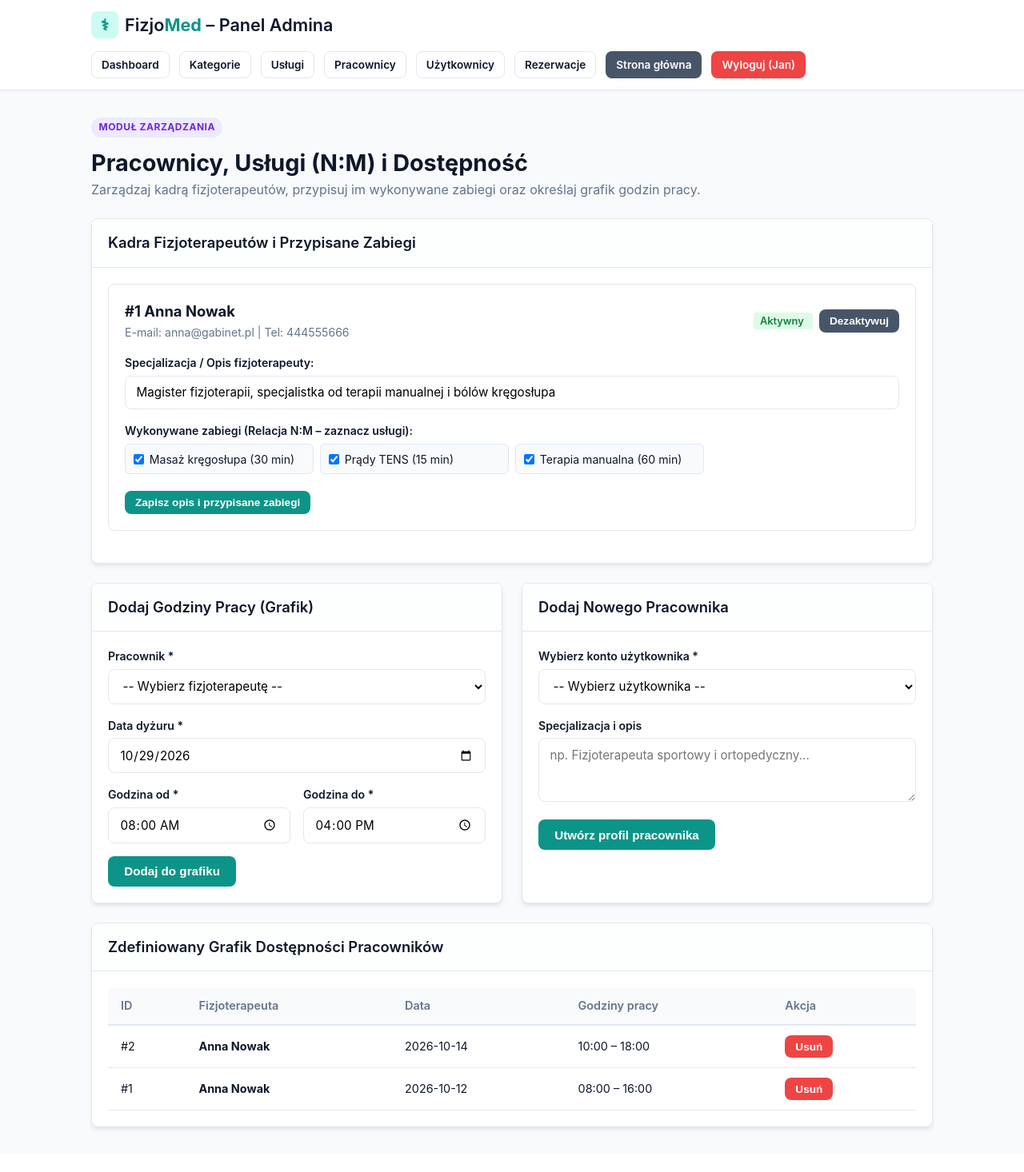
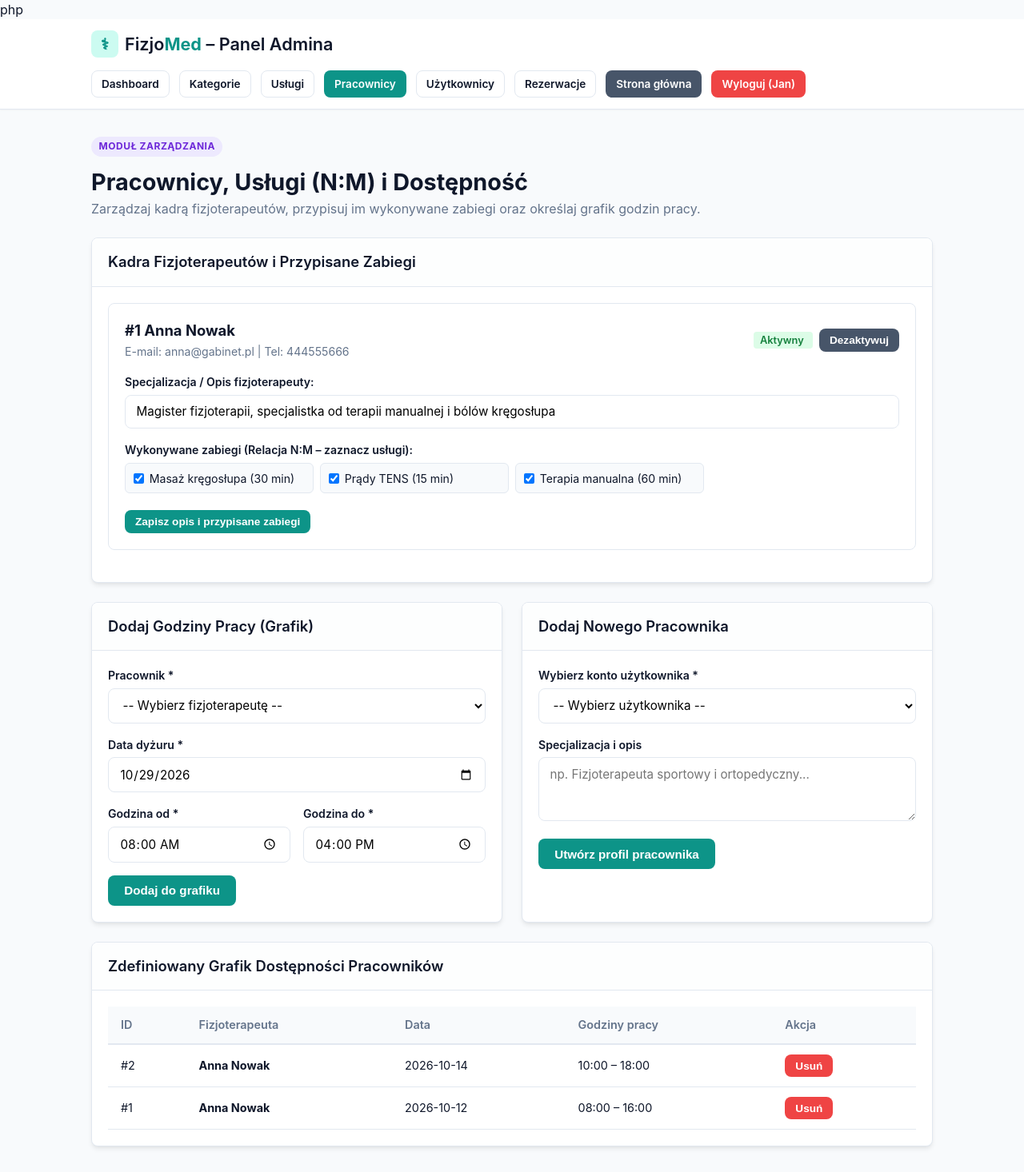
Before and after one commit to Szopen2137/Projekt-aplikacje, a PHP site: page /admin_employees.php in a window 1280 px wide. Shown: the whole page at 80% size. Before the commit the page ends 1415 px from the top, so only its background shows below. Run offline with PHP 8.4, Linux system fonts and the light colour scheme; a user stored in the database is signed in; data comes from the database, SQL or seed files in the repository.

Commit message:
zmiana pliku admin_header.php
Dodanie podświetlenia aktywnej zakładki w menu administratora

```diff
--- a/includes/admin_header.php
+++ b/includes/admin_header.php
@@ -1,3 +1,7 @@
+php
+<?php
+$currentPage = basename($_SERVER['PHP_SELF']);
+?>
 <header class="app-header">
     <div class="header-container">
         <div class="header-brand">
@@ -5,12 +9,12 @@
             <span>Fizjo<strong>Med</strong> – Panel Admina</span>
         </div>
         <nav class="header-nav">
-            <a href="admin_panel.php" class="btn btn-outline btn-sm">Dashboard</a>
-            <a href="admin_categories.php" class="btn btn-outline btn-sm">Kategorie</a>
-            <a href="admin_services.php" class="btn btn-outline btn-sm">Usługi</a>
-            <a href="admin_employees.php" class="btn btn-outline btn-sm">Pracownicy</a>
-            <a href="admin_users.php" class="btn btn-outline btn-sm">Użytkownicy</a>
-            <a href="admin_reservations.php" class="btn btn-outline btn-sm">Rezerwacje</a>
+            <a href="admin_panel.php" class="btn <?php echo ($currentPage === 'admin_panel.php') ? 'btn-primary' : 'btn-outline'; ?> btn-sm">Dashboard</a>
+            <a href="admin_categories.php" class="btn <?php echo ($currentPage === 'admin_categories.php') ? 'btn-primary' : 'btn-outline'; ?> btn-sm">Kategorie</a>
+            <a href="admin_services.php" class="btn <?php echo ($currentPage === 'admin_services.php') ? 'btn-primary' : 'btn-outline'; ?> btn-sm">Usługi</a>
+            <a href="admin_employees.php" class="btn <?php echo ($currentPage === 'admin_employees.php') ? 'btn-primary' : 'btn-outline'; ?> btn-sm">Pracownicy</a>
+            <a href="admin_users.php" class="btn <?php echo ($currentPage === 'admin_users.php') ? 'btn-primary' : 'btn-outline'; ?> btn-sm">Użytkownicy</a>
+            <a href="admin_reservations.php" class="btn <?php echo ($currentPage === 'admin_reservations.php') ? 'btn-primary' : 'btn-outline'; ?> btn-sm">Rezerwacje</a>
             <a href="index.php" class="btn btn-secondary btn-sm">Strona główna</a>
             <a href="logout.php" class="btn btn-danger btn-sm">Wyloguj (<?php echo htmlspecialchars($_SESSION['name'] ?? 'Admin'); ?>)</a>
         </nav>
```
